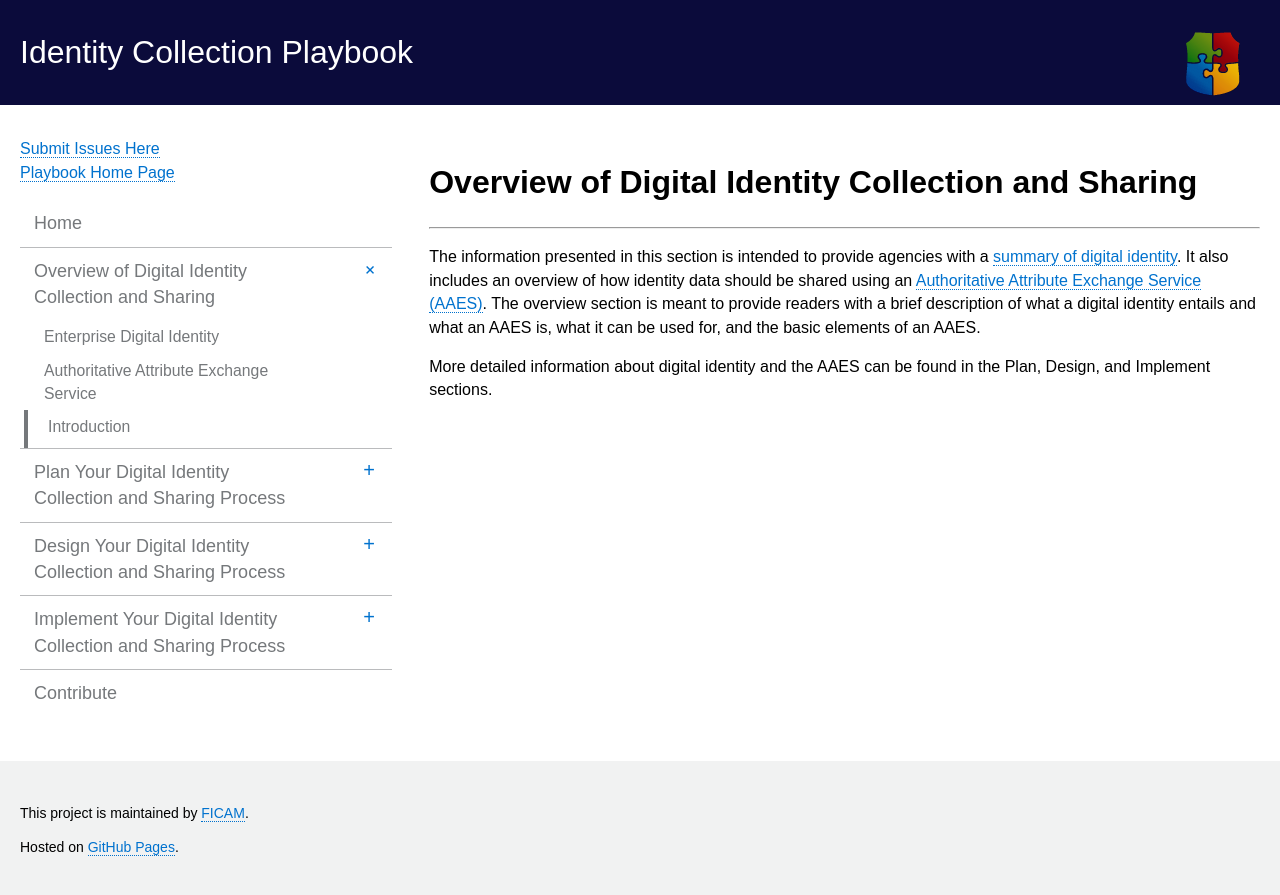
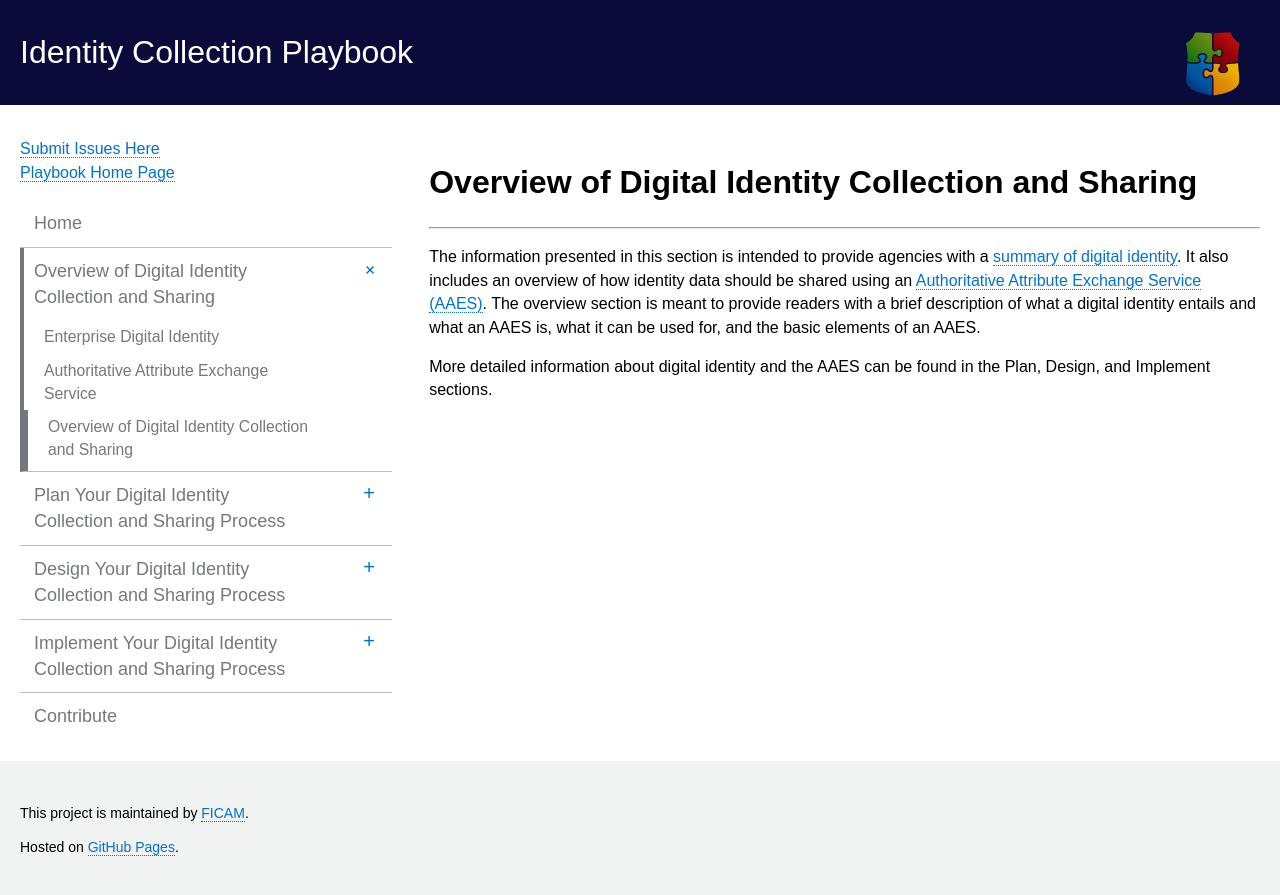
Before and after one commit to bnbuckler/identity-playbook, a Jekyll site: the page built from _overview/index.html, in a window 1280 px wide. Shown: the top 895 px of the page. Built offline with Jekyll 4.4.1, drawn with Linux system fonts in a browser that asks for light colours.

Commit message:
Header Changes
Replaced "Introduction" with title of the respective section

```diff
--- a/_design/index.html
+++ b/_design/index.html
@@ -1,6 +1,6 @@
 ---
 layout: default
-title: Introduction
+title: Design Your Digital Identity Collection and Sharing Process
 collection: design
 ---
 {% capture index %}{% include design_index.md %}{% endcapture %}
--- a/_implement/index.html
+++ b/_implement/index.html
@@ -1,6 +1,6 @@
 ---
 layout: default
-title: Introduction
+title: Implement Your Digital Identity Collection and Sharing Process
 collection: implement
 ---
 {% capture index %}{% include implement_index.md %}{% endcapture %}
--- a/_overview/index.html
+++ b/_overview/index.html
@@ -1,6 +1,6 @@
 ---
 layout: default
-title: Introduction
+title: Overview of Digital Identity Collection and Sharing
 collection: overview
 ---
 {% capture index %}{% include overview_index.md %}{% endcapture %}
--- a/_plan/index.html
+++ b/_plan/index.html
@@ -1,6 +1,6 @@
 ---
 layout: default
-title: Introduction
+title: Plan Your Digital Identity and Collection Process
 collection: plan
 ---
 {% capture index %}{% include plan_index.md %}{% endcapture %}
```
